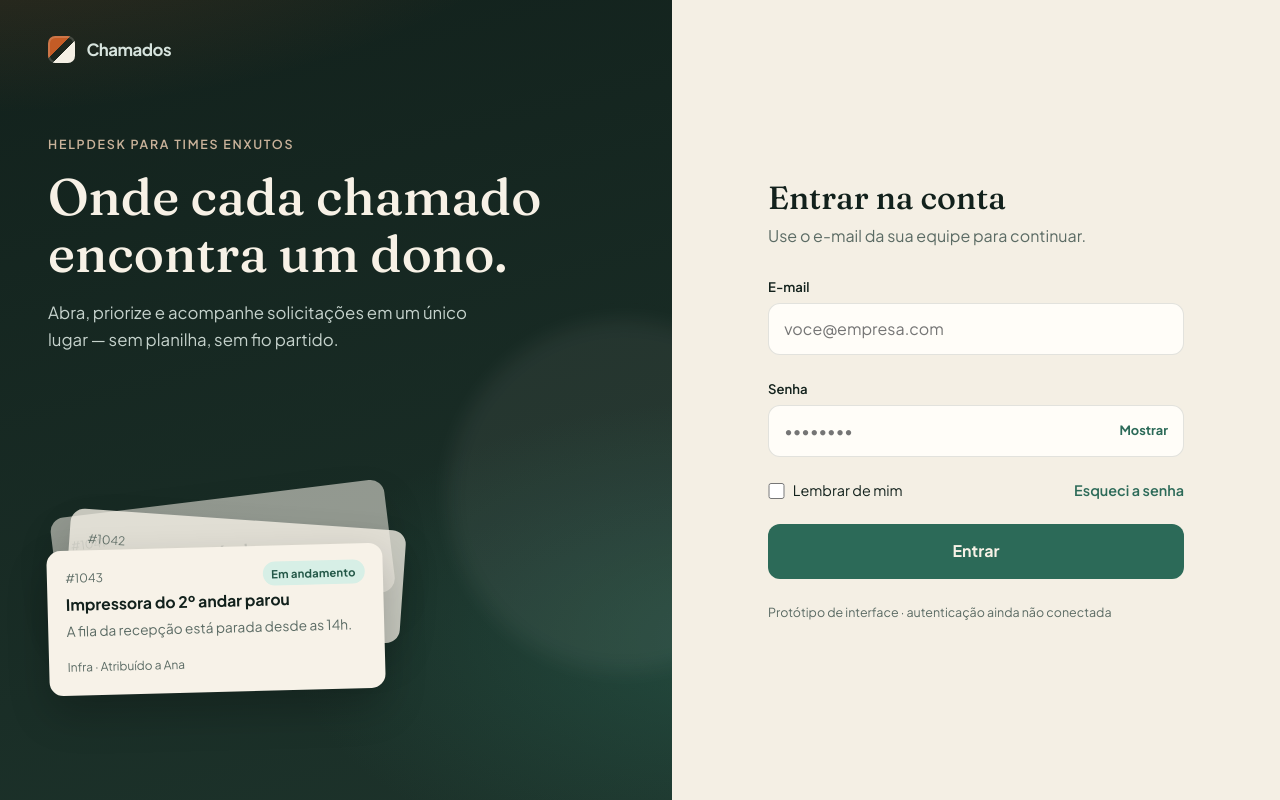
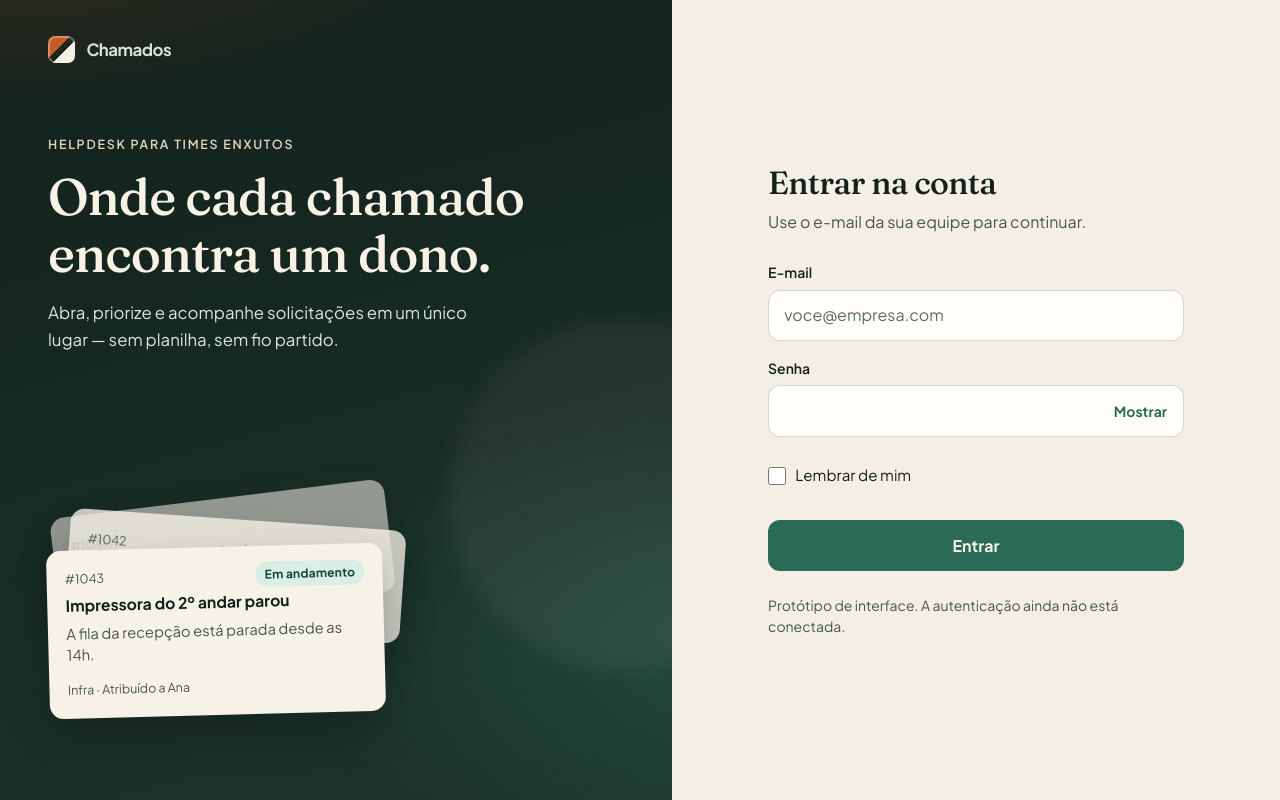
Before and after one commit to PedroPereiraAlves/ChamadosSAAS, an ASP.NET Core app: page / in a window 1280 px wide. Run offline with ASP.NET Core 8, Linux system fonts and the light colour scheme.

Commit message:
Make login and shared layout clearer and more accessible.
Give the form a real heading, visible focus, and field errors, and drop the dead password-recovery control and unused Bootstrap script.

Co-authored-by: Pedro Alves <PedroPereiraAlves@users.noreply.github.com>

```diff
--- a/ChamadosSAAS/Views/Account/Login.cshtml
+++ b/ChamadosSAAS/Views/Account/Login.cshtml
@@ -4,20 +4,20 @@
 }
 
 <div class="auth-shell">
-    <section class="auth-showcase" aria-hidden="true">
-        <div class="showcase-glow"></div>
+    <section class="auth-showcase" aria-labelledby="showcase-title">
+        <div class="showcase-glow" aria-hidden="true"></div>
         <header class="showcase-brand">
-            <span class="logo-mark"></span>
+            <span class="logo-mark" aria-hidden="true"></span>
             Chamados
         </header>
 
         <div class="showcase-copy">
             <p class="eyebrow">Helpdesk para times enxutos</p>
-            <h1>Onde cada chamado encontra um dono.</h1>
+            <p class="showcase-title" id="showcase-title">Onde cada chamado encontra um dono.</p>
             <p class="lede">Abra, priorize e acompanhe solicitações em um único lugar — sem planilha, sem fio partido.</p>
         </div>
 
-        <div class="ticket-stack">
+        <div class="ticket-stack" aria-hidden="true">
             <article class="ticket-card ticket-card--back">
                 <span class="ticket-id">#1041</span>
                 <strong>Acesso ao VPN instável</strong>
@@ -40,14 +40,14 @@
         </div>
     </section>
 
-    <section class="auth-panel">
+    <main class="auth-panel" id="conteudo" tabindex="-1">
         <div class="auth-card">
             <header class="auth-heading">
                 <p class="mobile-brand">
-                    <span class="logo-mark"></span>
+                    <span class="logo-mark" aria-hidden="true"></span>
                     Chamados
                 </p>
-                <h2>Entrar na conta</h2>
+                <h1>Entrar na conta</h1>
                 <p>Use o e-mail da sua equipe para continuar.</p>
             </header>
 
@@ -55,38 +55,53 @@
                 <div asp-validation-summary="ModelOnly" class="form-summary" role="alert"></div>
                 @if (!string.IsNullOrEmpty(Model.StatusMessage))
                 {
-                    <p class="form-status" role="status">@Model.StatusMessage</p>
+                    <p class="form-status" role="status" tabindex="-1">@Model.StatusMessage</p>
                 }
 
                 <div class="field">
-                    <label asp-for="Email">E-mail</label>
-                    <input asp-for="Email" autocomplete="username" placeholder="voce@empresa.com" />
-                    <span asp-validation-for="Email" class="field-error"></span>
+                    <label asp-for="Email"></label>
+                    <input asp-for="Email"
+                           autocomplete="username"
+                           autocapitalize="none"
+                           spellcheck="false"
+                           placeholder="voce@empresa.com"
+                           aria-required="true"
+                           aria-describedby="Email-error" />
+                    <span asp-validation-for="Email" class="field-error" id="Email-error"></span>
                 </div>
 
                 <div class="field">
-                    <label asp-for="Senha">Senha</label>
+                    <label asp-for="Senha"></label>
                     <div class="password-wrap">
-                        <input asp-for="Senha" autocomplete="current-password" placeholder="••••••••" />
-                        <button type="button" class="password-toggle" data-password-toggle aria-label="Mostrar senha">Mostrar</button>
+                        <input asp-for="Senha"
+                               autocomplete="current-password"
+                               autocapitalize="off"
+                               spellcheck="false"
+                               aria-required="true"
+                               aria-describedby="Senha-error" />
+                        <button type="button"
+                                class="password-toggle"
+                                data-password-toggle
+                                aria-controls="Senha"
+                                aria-pressed="false"
+                                aria-label="Mostrar senha">Mostrar</button>
                     </div>
-                    <span asp-validation-for="Senha" class="field-error"></span>
+                    <span asp-validation-for="Senha" class="field-error" id="Senha-error"></span>
                 </div>
 
                 <div class="form-row">
-                    <label class="remember">
+                    <label class="remember" asp-for="LembrarMe">
                         <input asp-for="LembrarMe" />
-                        Lembrar de mim
+                        <span>@Html.DisplayNameFor(m => m.LembrarMe)</span>
                     </label>
-                    <button type="button" class="ghost-link">Esqueci a senha</button>
                 </div>
 
                 <button type="submit" class="btn-enter">Entrar</button>
             </form>
 
-            <p class="auth-footnote">Protótipo de interface · autenticação ainda não conectada</p>
+            <p class="auth-footnote">Protótipo de interface. A autenticação ainda não está conectada.</p>
         </div>
-    </section>
+    </main>
 </div>
 
 @section Scripts {
--- a/ChamadosSAAS/Views/Shared/_Layout.cshtml
+++ b/ChamadosSAAS/Views/Shared/_Layout.cshtml
@@ -3,6 +3,9 @@
 <head>
     <meta charset="utf-8" />
     <meta name="viewport" content="width=device-width, initial-scale=1.0" />
+    <meta name="color-scheme" content="light" />
+    <meta name="theme-color" content="#f4efe4" />
+    <meta name="description" content="Chamados — helpdesk para times enxutos." />
     <title>@(ViewData["Title"] is string title ? $"{title} · Chamados" : "Chamados")</title>
     <link rel="preconnect" href="https://fonts.googleapis.com" />
     <link rel="preconnect" href="https://fonts.gstatic.com" crossorigin />
@@ -11,11 +14,11 @@
     <link rel="stylesheet" href="~/css/site.css" asp-append-version="true" />
 </head>
 <body>
+    <a class="skip-link" href="#conteudo">Ir para o conteúdo</a>
     @RenderBody()
 
     <script src="~/lib/jquery/dist/jquery.min.js"></script>
-    <script src="~/lib/bootstrap/dist/js/bootstrap.bundle.min.js"></script>
+    @await RenderSectionAsync("Scripts", required: false)
     <script src="~/js/site.js" asp-append-version="true"></script>
-    @await RenderSectionAsync("Scripts", required: false)
 </body>
 </html>
--- a/ChamadosSAAS/wwwroot/css/site.css
+++ b/ChamadosSAAS/wwwroot/css/site.css
@@ -7,12 +7,15 @@
   --moss-hover: #245848;
   --copper: #c45c26;
   --mist: #d7e4de;
-  --line: rgba(18, 33, 28, 0.12);
-  --muted: #5b6b64;
-  --danger: #9b2c2c;
+  --line: rgba(18, 33, 28, 0.18);
+  --muted: #445750;
+  --danger: #7a2424;
+  --danger-bg: #f8e8e6;
+  --input: #fffdf8;
   --radius: 18px;
   --sans: "Plus Jakarta Sans", system-ui, sans-serif;
   --serif: "Fraunces", Georgia, serif;
+  color-scheme: light;
 }
 
 *,
@@ -29,8 +32,42 @@ body {
 body {
   margin: 0;
   font-family: var(--sans);
+  font-size: 1rem;
+  line-height: 1.5;
   color: var(--ink);
   background: var(--paper);
+}
+
+:focus {
+  outline: none;
+}
+
+:focus-visible {
+  outline: 2px solid var(--moss);
+  outline-offset: 2px;
+}
+
+::selection {
+  background: #c9ddd4;
+  color: var(--ink);
+}
+
+.skip-link {
+  position: absolute;
+  left: 1rem;
+  top: 1rem;
+  z-index: 20;
+  padding: 0.65rem 0.9rem;
+  background: var(--ink);
+  color: var(--paper);
+  font-weight: 700;
+  text-decoration: none;
+  border-radius: 10px;
+  transform: translateY(-200%);
+}
+
+.skip-link:focus {
+  transform: none;
 }
 
 .auth-shell {
@@ -64,10 +101,12 @@ body {
 }
 
 .showcase-brand,
-.mobile-brand {
+.mobile-brand,
+.brand {
   display: inline-flex;
   align-items: center;
   gap: 0.7rem;
+  margin: 0;
   font-weight: 700;
   letter-spacing: -0.03em;
   font-size: 1.05rem;
@@ -79,7 +118,7 @@ body {
   border-radius: 0.45rem;
   background:
     linear-gradient(135deg, var(--copper) 0 42%, transparent 42% 58%, var(--paper) 58%);
-  box-shadow: inset 0 0 0 2px rgba(244, 239, 228, 0.18);
+  box-shadow: inset 0 0 0 2px rgba(244, 239, 228, 0.35);
 }
 
 .showcase-copy {
@@ -93,15 +132,16 @@ body {
   font-weight: 600;
   letter-spacing: 0.14em;
   text-transform: uppercase;
-  color: #c9b29a;
+  color: #e4d3c0;
 }
 
-.showcase-copy h1 {
+.showcase-title {
   margin: 0;
   font-family: var(--serif);
   font-size: clamp(2.1rem, 4vw, 3.35rem);
   font-weight: 500;
   line-height: 1.12;
+  letter-spacing: -0.02em;
   color: #f7f1e6;
 }
 
@@ -110,7 +150,7 @@ body {
   max-width: 28rem;
   font-size: 1.05rem;
   line-height: 1.6;
-  color: #c5d2cc;
+  color: #d7e6df;
 }
 
 .ticket-stack {
@@ -140,13 +180,14 @@ body {
 
 .ticket-card p {
   margin: 0 0 0.7rem;
-  font-size: 0.86rem;
+  font-size: 0.92rem;
+  line-height: 1.45;
   color: var(--muted);
 }
 
 .ticket-id,
 .ticket-meta {
-  font-size: 0.75rem;
+  font-size: 0.78rem;
   color: var(--muted);
 }
 
@@ -175,12 +216,12 @@ body {
 }
 
 .status-pill {
-  font-size: 0.7rem;
+  font-size: 0.75rem;
   font-weight: 700;
   letter-spacing: 0.02em;
   padding: 0.22rem 0.55rem;
   border-radius: 999px;
-  color: #245848;
+  color: #1b4338;
   background: #d7efe6;
 }
 
@@ -199,11 +246,13 @@ body {
   margin: 0 0 1.4rem;
 }
 
-.auth-heading h2 {
+.auth-heading h1 {
   margin: 0;
   font-family: var(--serif);
   font-size: 2rem;
   font-weight: 500;
+  letter-spacing: -0.02em;
+  line-height: 1.2;
 }
 
 .auth-heading p {
@@ -223,7 +272,7 @@ body {
 }
 
 .field > label {
-  font-size: 0.82rem;
+  font-size: 0.875rem;
   font-weight: 600;
 }
 
@@ -231,19 +280,44 @@ body {
 .password-wrap input {
   width: 100%;
   border: 1px solid var(--line);
-  background: #fffdf8;
+  background: var(--input);
   color: var(--ink);
   border-radius: 12px;
-  padding: 0.82rem 0.95rem;
+  padding: 0.85rem 0.95rem;
   font: inherit;
-  outline: none;
+  font-size: 1rem;
+  line-height: 1.4;
   transition: border-color 0.15s ease, box-shadow 0.15s ease;
 }
 
-.field input:focus,
-.password-wrap input:focus {
+.field input::placeholder {
+  color: #5c6d66;
+  opacity: 1;
+}
+
+.field input:focus-visible,
+.password-wrap input:focus-visible {
   border-color: var(--moss);
-  box-shadow: 0 0 0 4px rgba(44, 106, 88, 0.15);
+  outline: 2px solid var(--moss);
+  outline-offset: 2px;
+}
+
+.field input.input-validation-error,
+.password-wrap input.input-validation-error {
+  border-color: var(--danger);
+  background: #fff8f7;
+}
+
+.field input.input-validation-error:focus-visible,
+.password-wrap input.input-validation-error:focus-visible {
+  outline-color: var(--danger);
+}
+
+.field input:-webkit-autofill,
+.password-wrap input:-webkit-autofill {
+  -webkit-text-fill-color: var(--ink);
+  caret-color: var(--ink);
+  box-shadow: 0 0 0 1000px var(--input) inset;
 }
 
 .password-wrap {
@@ -251,97 +325,127 @@ body {
 }
 
 .password-wrap input {
-  padding-right: 5.2rem;
+  padding-right: 6rem;
 }
 
 .password-toggle {
   position: absolute;
-  right: 0.45rem;
+  right: 0.35rem;
   top: 50%;
   transform: translateY(-50%);
+  min-width: 4.75rem;
+  min-height: 2.75rem;
   border: 0;
+  border-radius: 8px;
   background: transparent;
   color: var(--moss);
   font: inherit;
-  font-size: 0.8rem;
+  font-size: 0.875rem;
   font-weight: 700;
   cursor: pointer;
   padding: 0.35rem 0.55rem;
 }
 
+.password-toggle:hover {
+  background: rgba(44, 106, 88, 0.1);
+}
+
 .field-error,
 .form-summary {
   color: var(--danger);
-  font-size: 0.8rem;
+  font-size: 0.875rem;
+  line-height: 1.4;
 }
 
-.form-summary ul {
+.validation-summary-valid,
+.field-validation-valid {
+  display: none;
+}
+
+.validation-summary-errors {
+  margin: 0;
+  padding: 0.75rem 0.9rem;
+  border: 1px solid #e4b4b0;
+  border-radius: 12px;
+  background: var(--danger-bg);
+}
+
+.validation-summary-errors ul {
   margin: 0;
   padding-left: 1.1rem;
 }
 
+.form-status {
+  margin: 0;
+  padding: 0.75rem 0.9rem;
+  border-radius: 12px;
+  background: var(--mist);
+  color: var(--ink);
+  font-size: 0.95rem;
+  line-height: 1.45;
+}
+
 .form-row {
   display: flex;
-  justify-content: space-between;
   align-items: center;
-  gap: 1rem;
 }
 
 .remember {
   display: inline-flex;
   align-items: center;
-  gap: 0.5rem;
-  font-size: 0.9rem;
+  gap: 0.55rem;
+  min-height: 2.75rem;
+  font-size: 0.95rem;
   cursor: pointer;
 }
 
 .remember input {
-  width: 1.05rem;
-  height: 1.05rem;
+  width: 1.15rem;
+  height: 1.15rem;
+  margin: 0;
   accent-color: var(--moss);
 }
 
-.ghost-link {
-  color: var(--moss);
-  font-size: 0.9rem;
-  font-weight: 600;
-  text-decoration: none;
-  border: 0;
-  background: transparent;
-  padding: 0;
-  cursor: pointer;
-  font-family: inherit;
-}
-
-.ghost-link:hover {
-  text-decoration: underline;
-}
-
 .btn-enter {
+  display: inline-flex;
+  align-items: center;
+  justify-content: center;
   width: 100%;
+  min-height: 2.75rem;
   margin-top: 0.35rem;
   border: 0;
   border-radius: 12px;
-  padding: 0.95rem 1rem;
+  padding: 0.85rem 1rem;
   background: var(--moss);
   color: #f7f1e6;
   font: inherit;
   font-weight: 700;
+  text-decoration: none;
   cursor: pointer;
-  transition: background 0.15s ease, transform 0.15s ease;
+  transition: background 0.15s ease;
 }
 
 .btn-enter:hover {
   background: var(--moss-hover);
+  color: #f7f1e6;
 }
 
-.btn-enter:active {
-  transform: translateY(1px);
+.btn-enter:focus-visible {
+  outline: 2px solid #f7f1e6;
+  outline-offset: 2px;
+  box-shadow: 0 0 0 4px var(--ink);
+}
+
+.btn-enter--inline {
+  width: auto;
+  margin-top: 1.35rem;
+  padding-inline: 1.15rem;
 }
 
 .auth-footnote {
   margin: 1.5rem 0 0;
-  font-size: 0.78rem;
+  font-size: 0.875rem;
+  line-height: 1.45;
   color: var(--muted);
 }
 
--- a/ChamadosSAAS/wwwroot/js/site.js
+++ b/ChamadosSAAS/wwwroot/js/site.js
@@ -1,15 +1,31 @@
 document.addEventListener("DOMContentLoaded", () => {
   document.querySelectorAll("[data-password-toggle]").forEach((button) => {
+    const inputId = button.getAttribute("aria-controls");
+    const input = inputId
+      ? document.getElementById(inputId)
+      : button.parentElement?.querySelector("input");
+
+    if (!(input instanceof HTMLInputElement)) {
+      return;
+    }
+
     button.addEventListener("click", () => {
-      const input = button.parentElement?.querySelector("input");
-      if (!input) {
-        return;
-      }
-
-      const hidden = input.type === "password";
-      input.type = hidden ? "text" : "password";
-      button.textContent = hidden ? "Ocultar" : "Mostrar";
-      button.setAttribute("aria-label", hidden ? "Ocultar senha" : "Mostrar senha");
+      const willShow = input.type === "password";
+      input.type = willShow ? "text" : "password";
+      button.textContent = willShow ? "Ocultar" : "Mostrar";
+      button.setAttribute("aria-label", willShow ? "Ocultar senha" : "Mostrar senha");
+      button.setAttribute("aria-pressed", willShow ? "true" : "false");
     });
   });
+
+  const status = document.querySelector(".form-status");
+  if (status instanceof HTMLElement) {
+    status.focus();
+    return;
+  }
+
+  const firstInvalid = document.querySelector(".input-validation-error");
+  if (firstInvalid instanceof HTMLElement) {
+    firstInvalid.focus();
+  }
 });
```
Also changed, not shown: other parts of ChamadosSAAS/wwwroot/css/site.css (+73 -20 lines), ChamadosSAAS/Views/Shared/Error.cshtml (+8 -3 lines).
